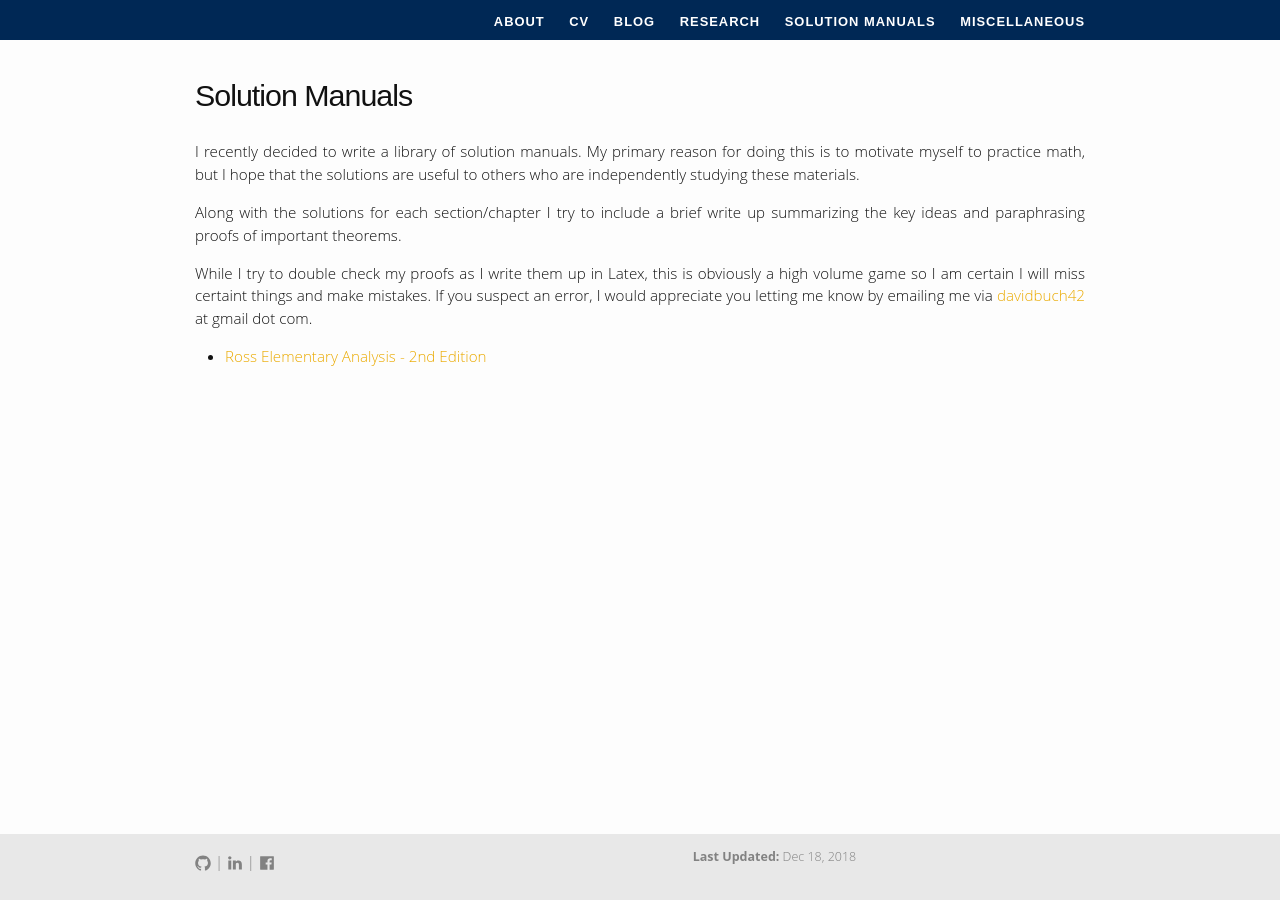
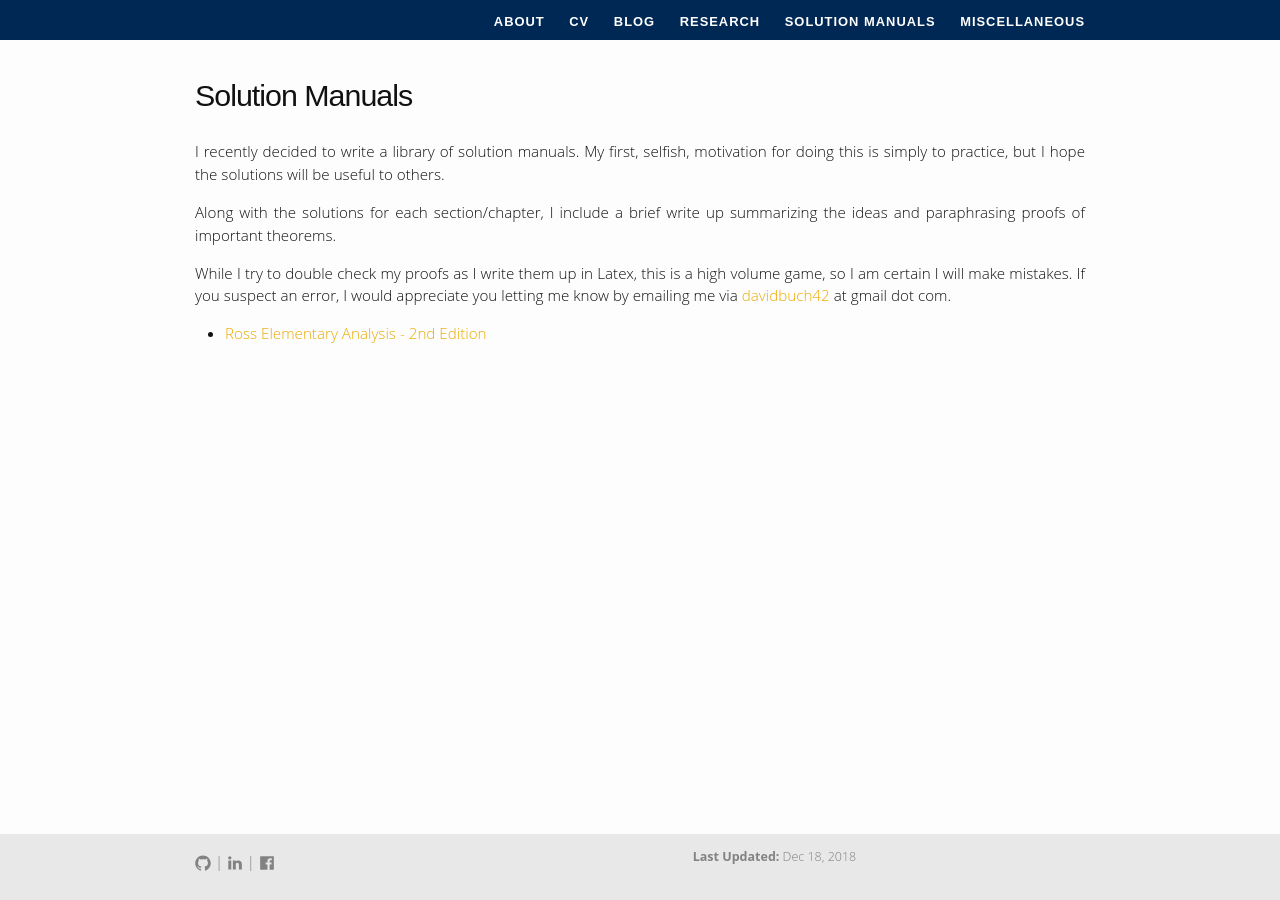
Before and after one commit to davidbuch/davidbuch.github.io, a Jekyll site: the page built from solution_manuals/solution_manuals.md, in a window 1280 px wide. Built offline with Jekyll 4.4.1, drawn with Linux system fonts in a browser that asks for light colours.

Commit message:
First Update of Ross Solutions

```diff
--- a/solution_manuals/solution_manuals.md
+++ b/solution_manuals/solution_manuals.md
@@ -4,10 +4,10 @@ title: Solution Manuals
 permalink: /solution_manuals/
 ---
 
-I recently decided to write a library of solution manuals. My primary reason for doing this is to motivate myself to practice math, but I hope that the solutions are useful to others who are independently studying these materials.
+I recently decided to write a library of solution manuals. My first, selfish, motivation for doing this is simply to practice, but I hope the solutions will be useful to others.
 
-Along with the solutions for each section/chapter I try to include a brief write up summarizing the key ideas and paraphrasing proofs of important theorems.
+Along with the solutions for each section/chapter, I include a brief write up summarizing the ideas and paraphrasing proofs of important theorems.
 
-While I try to double check my proofs as I write them up in Latex, this is obviously a high volume game so I am certain I will miss certaint things and make mistakes. If you suspect an error, I would appreciate you letting me know by emailing me via <a href="mailto:davidbuch42@gmail.com">davidbuch42</a> at gmail dot com.
+While I try to double check my proofs as I write them up in Latex, this is a high volume game, so I am certain I will make mistakes. If you suspect an error, I would appreciate you letting me know by emailing me via <a href="mailto:davidbuch42@gmail.com">davidbuch42</a> at gmail dot com.
 
--   [Ross Elementary Analysis - 2nd Edition](/assets/Ross.pdf/)
+-   [Ross Elementary Analysis - 2nd Edition](/assets/ross_solutions.pdf/)
```
Also changed, not shown: 1 other file.
